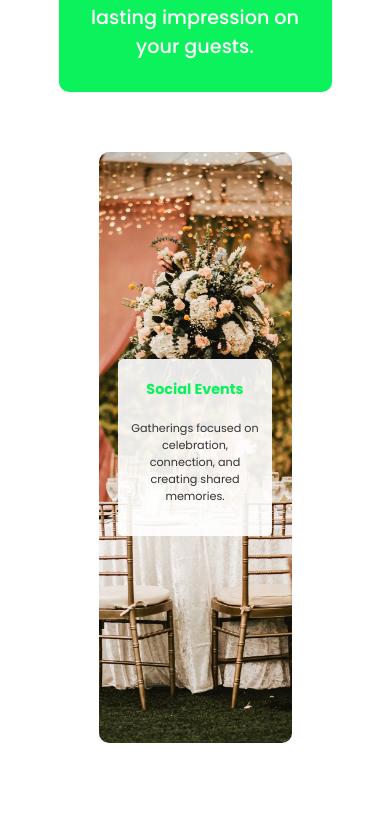
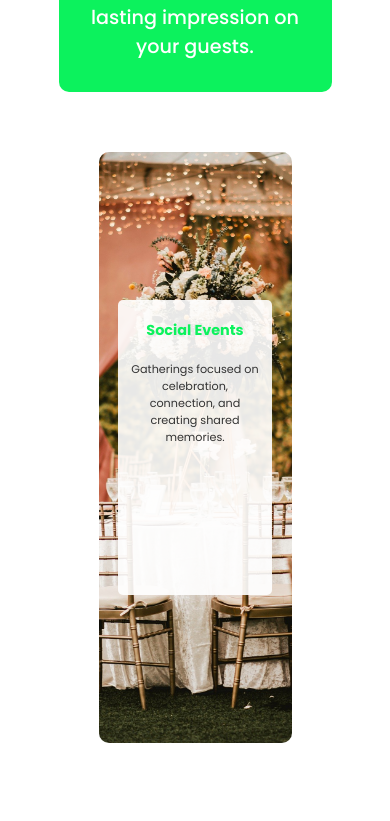
Before and after one commit to Masankwa/ChefJoe, a plain HTML site: page index.html in a window 390 px wide. Shown: the part 1918-2739 px from the top of the page. Drawn offline with Linux system fonts and the light colour scheme; grey boxes are pictures that could not be loaded.

Commit message:
corrections

```diff
--- a/css/style.css
+++ b/css/style.css
@@ -557,6 +557,9 @@ body{
         width:100%;
         margin-bottom: 20px;
     }
+    .grid-content{
+        height:50%;
+    }
 }
 @media(max-width:500px){
 
```
